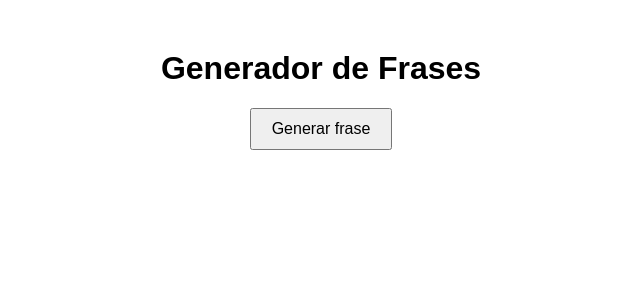
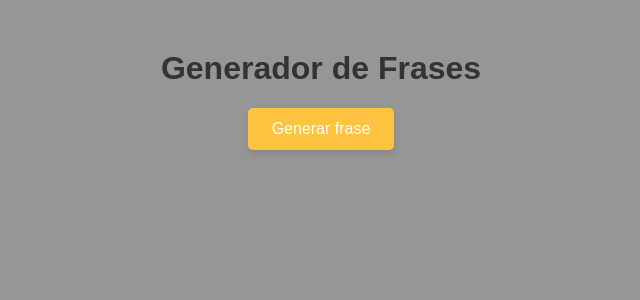
Before and after one commit to jhonatan-code24/Fraserama, a Flask app: page / in a window 1280 px wide. Shown: the top 300 px of the page, without its empty margins (319-959 px from the left). Run offline with Flask 3, Linux system fonts and the light colour scheme.

Commit message:
Cambio de colores

```diff
--- a/static/css/styles.css
+++ b/static/css/styles.css
@@ -1,16 +1,57 @@
+/* Variables globales para colores */
+:root {
+    --primary-color: hsl(41, 100%, 63%);
+    /* Verde */
+    --secondary-color: #f44336;
+    /* Rojo */
+    --background-color: hsl(0, 0%, 59%);
+    /* Gris claro */
+    --text-color: #333333;
+    /* Gris oscuro */
+}
+
+/* Estilos generales */
 body {
     font-family: Arial, sans-serif;
+    background-color: var(--background-color);
+    color: var(--text-color);
     text-align: center;
     margin-top: 50px;
 }
 
+/* Botones */
 button {
-    padding: 10px 20px;
+    padding: 12px 24px;
     font-size: 16px;
+    background-color: var(--primary-color);
+    color: white;
+    border: none;
+    border-radius: 5px;
+    cursor: pointer;
+
+    /* sombras y transiciones */
+    box-shadow: 0 4px 6px rgba(0, 0, 0, 0.1);
+    transition: background-color 0.3s ease, box-shadow 0.3s ease;
 }
 
-p {
+/* Parrafos */
+P {
     margin-top: 20px;
     font-size: 20px;
     font-weight: bold;
+    text-shadow: 1px 1px 2px rgba(0, 0, 0, 0.2);
+
+    /*animacion de entrada*/
+    animation: fadeIn is ease-in;
 }
+
+/* Animacion */
+@keyframes fadeIn {
+    from {
+        opacity: 0;
+    }
+
+    to {
+        opacity: 1;
+    }
+}
--- a/templates/index.html
+++ b/templates/index.html
@@ -3,7 +3,7 @@
 
 <head>
     <meta charset="UTF-8">
-    <title>Generador de Frases</title>
+    <title>Fraserama</title>
     <link rel="stylesheet" href="/static/css/styles.css">
 </head>
 
```
Also changed, not shown: app.py (line endings or trailing spaces).
